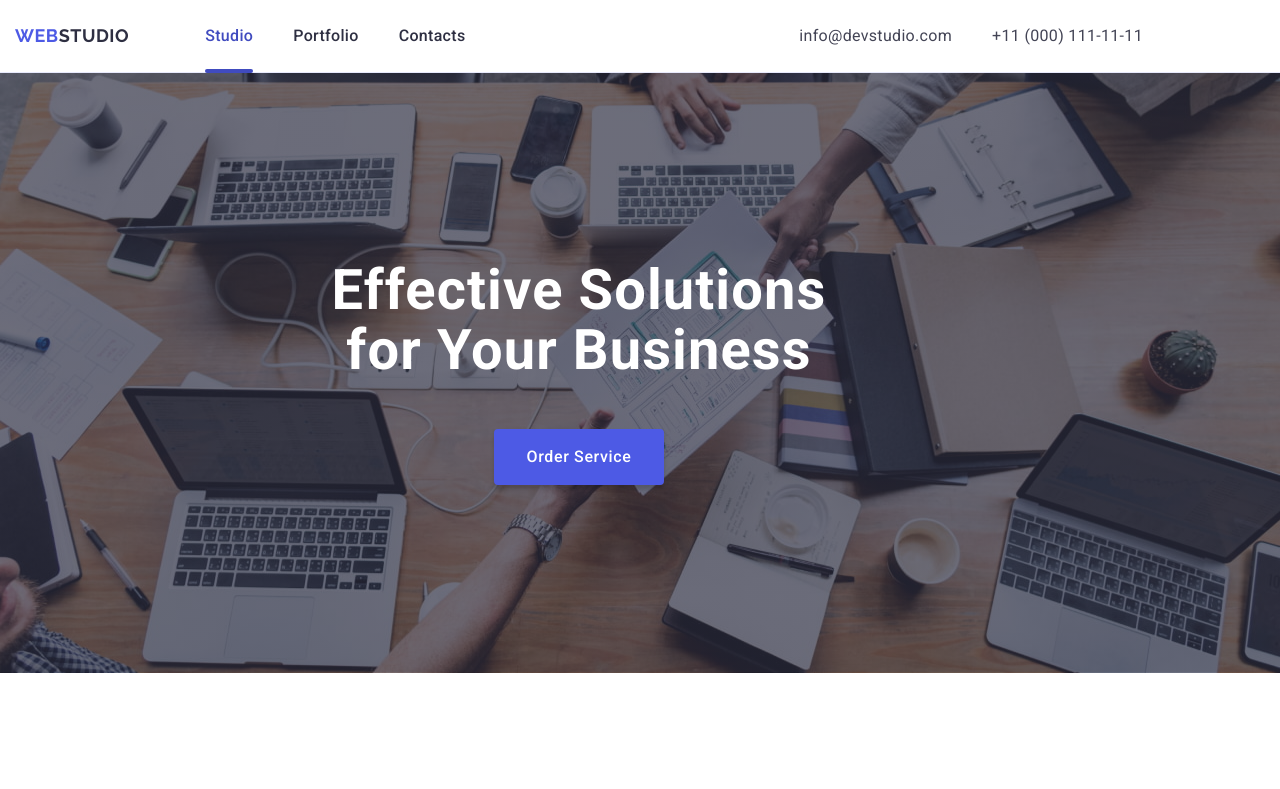
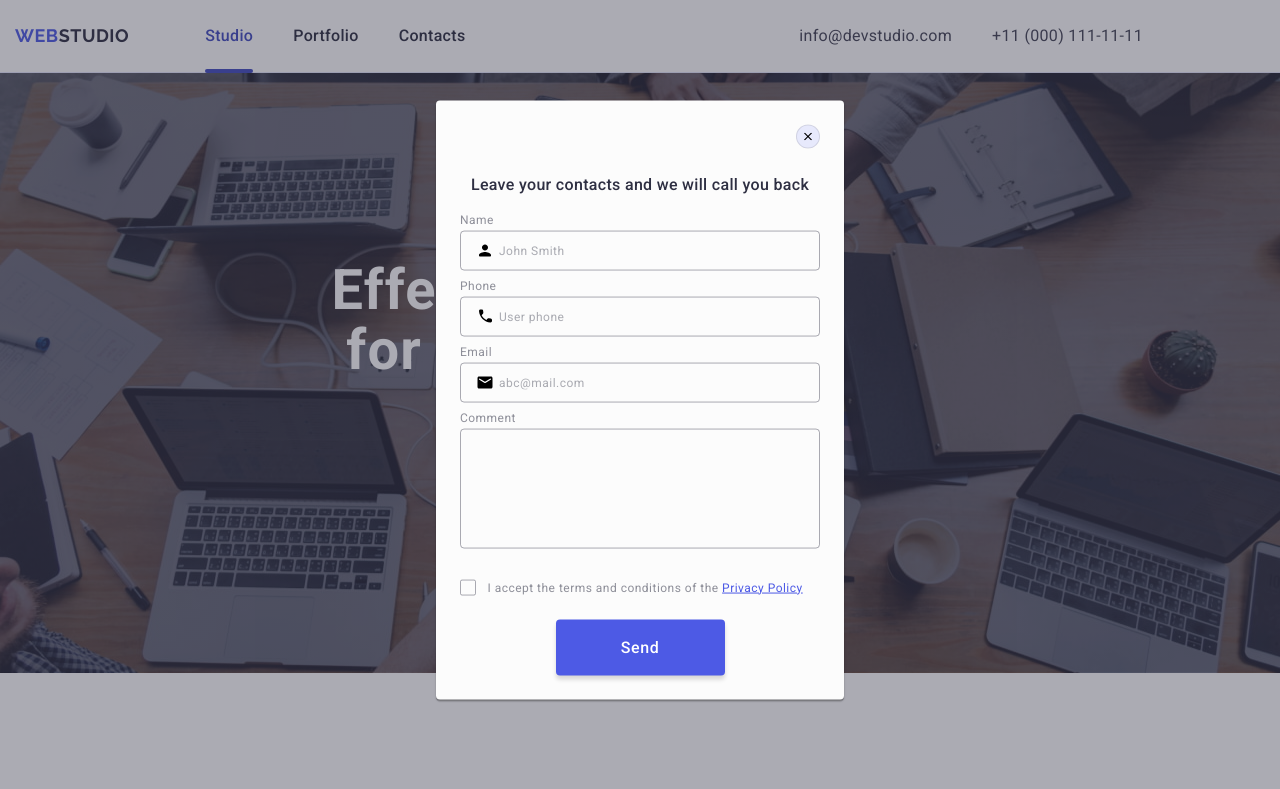
Before and after one commit to AnaPuris/goit-markup-hw-06, a plain HTML site: page index.html in a window 1280 px wide. Shown: the top 789 px of the page. Drawn offline with nearby package versions, Linux system fonts and the light colour scheme.

Commit message:
hw6-vers5

```diff
--- a/css/styles.css
+++ b/css/styles.css
@@ -429,7 +429,6 @@ img {
 
 
 
-
 /**-----------PORTFOLIO--------------------------*/
 
 .portfolio-part {
@@ -453,16 +452,12 @@ img {
     flex-direction: column;
     align-items: center;
     justify-content: center;
-    /* flex-wrap: wrap; */
-    /* row-gap: 48px; */
-    /* column-gap: 24px; */
     background: #FFF;
     gap: 48px;
 }
 
 .portfolio-item {
     background: #FFF;
-    /* width: calc((100% - 24px * 2) / 3); */
     transition: box-shadow 250ms cubic-bezier(0.4, 0, 0.2, 1);
     gap: 8px;
     box-shadow: 0px 2px 1px 0px rgba(46, 47, 66, 0.08),
@@ -725,15 +720,18 @@ img {
 }
 
 .modal{
-    width: 408px;
-    min-height: 584px;
+    width: 288px;
+    min-height: 623px;
+    /* width: 408px;
+    min-height: 584px; */
     border-radius: 4px;
     background-color: #FCFCFC;
     box-shadow: 0px 1px 1px 0px rgba(0, 0, 0, 0.14), 0px 1px 3px 0px rgba(0, 0, 0, 0.12), 0px 2px 1px 0px rgba(0, 0, 0, 0.20);
     position: absolute;
     top: 50%;
     left: 50%;
-    padding: 72px 24px 24px 24px;
+    padding: 72px 16px 24px 16px;
+    /* padding: 72px 24px 24px 24px; */
     transform: translate(-50%, -50%) scale(1);
     transition: transform 250ms cubic-bezier(0.4, 0, 0.2, 1);
 }
@@ -773,7 +771,8 @@ img {
 }
 
 .modal-title{
-    max-width: 360px;
+    max-width: 256px;
+    /* max-width: 360px; */
     color: #2E2F42;
     font-size: 16px;
     font-weight: 500;
@@ -787,8 +786,8 @@ img {
 .modal-form{
     display: flex;
     flex-direction: column;
-    max-width: 360px;
-    top: 130px;
+    max-width: 256px;
+    top: 154px;
 }
 
 .modal-field{
@@ -810,7 +809,7 @@ img {
     border-radius: 4px;
     border: 1px solid rgba(46, 47, 66, 0.40);
     background-color: transparent;
-    padding-left: 38px;
+    padding-left: 34px;
     color: #2E2F42;
     font-size: 12px;
     line-height: 1.17;
@@ -902,8 +901,6 @@ img {
     position: relative;
 }
 
-/*display: flex;
-align-items: center;*/
 
 .check-text a{
     color: #4D5AE5;
@@ -957,16 +954,20 @@ align-items: center;*/
 }
 
 
+
+
 @media screen and (min-width: 768px) {
     .container {
         max-width: 768px;
     }
 
-
     .open-menu-btn{
         display: none;
     }
 
+    .mob-menu{
+        display: none;
+    }
 
 
     .start-logo{
@@ -1166,6 +1167,23 @@ align-items: center;*/
         width: 264px;
     }
 
+/**---------MODAL WINDOW----------*/
+
+    .modal{
+        width: 408px;
+        min-height: 584px;
+        padding: 72px 24px 24px 24px;
+    }
+
+    .modal-title{
+        max-width: 360px;
+    }
+
+    .modal-form{
+        max-width: 360px;
+        top: 130px;
+    }
+
 }
 
 
@@ -1175,6 +1193,15 @@ align-items: center;*/
         max-width: 1158px;
         padding: 0 15px;
     }
+
+    .open-menu-btn {
+        display: none;
+    }
+
+    .mob-menu {
+        display: none;
+    }
+
 
     .start-logo{
         margin-right: 76px;
@@ -1307,8 +1334,6 @@ align-items: center;*/
     .container-social{
         width: 208px;
         align-items: flex-start;
-
-
     }
 
     .social-media-text{
@@ -1333,5 +1358,10 @@ align-items: center;*/
         width: 264px;
     }
 
+/**---------MODAL WINDOW----------*/
+
+    .modal-input{
+        padding-left: 38px;
+    }
 
 }
--- a/index.html
+++ b/index.html
@@ -94,8 +94,6 @@
                     </li>
                 </ul>
         </div>
-
-
     </header>
 
     <main class="main">
@@ -536,7 +534,7 @@
         </div>
     </footer>
 
-    <!-- <div class="backdrop">
+    <div class="backdrop is-open">
         <div class="modal">
             <button type="button" class="modal-close-btn">
                 <svg class="modal-close-icon" width="8" height="8">
@@ -601,6 +599,6 @@
                 <button class="send-button" type="submit">Send</button>
             </form>
         </div>
-    </div> -->
+    </div>
 </body>
 </html>
```
